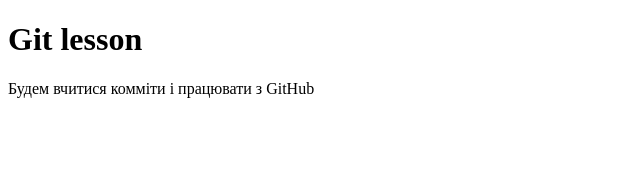
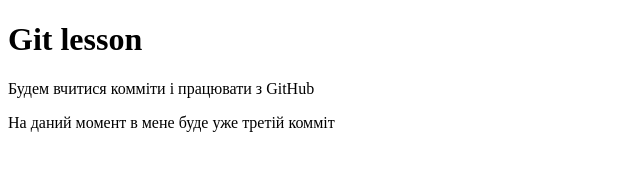
Before and after one commit to SaaaaANTaaaA/Santa, a plain HTML site: page index.html in a window 1280 px wide. Shown: the whole page, without its empty margins (0-640 px from the left). Drawn offline with Linux system fonts and the light colour scheme.

Commit message:
Third Commit

```diff
--- a/index.html
+++ b/index.html
@@ -7,5 +7,6 @@
 <body>
 	<h1>Git lesson</h1>
 	<p>Будем вчитися комміти і працювати з GitHub</p>
+	<P>На даний момент в мене буде уже третій комміт</P>
 </body>
 </html>
```
